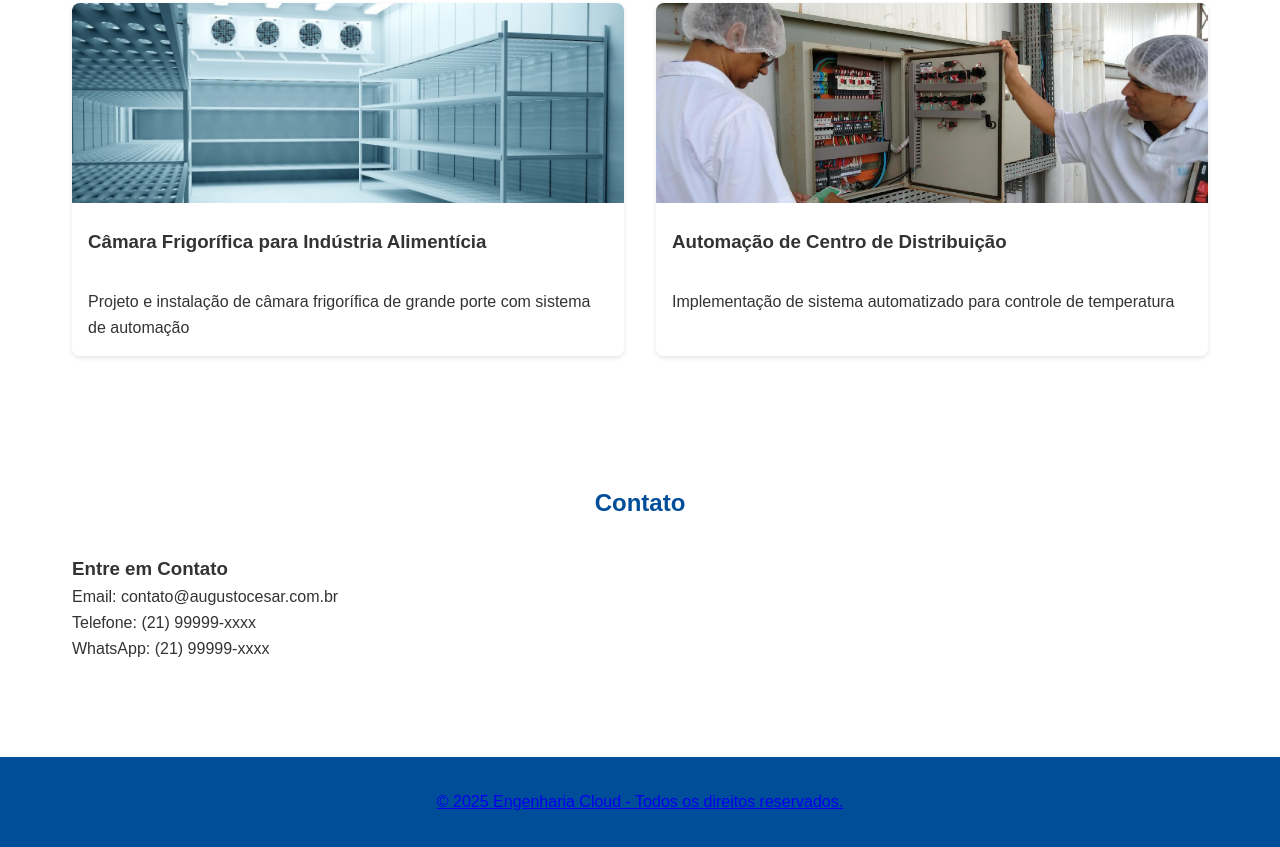
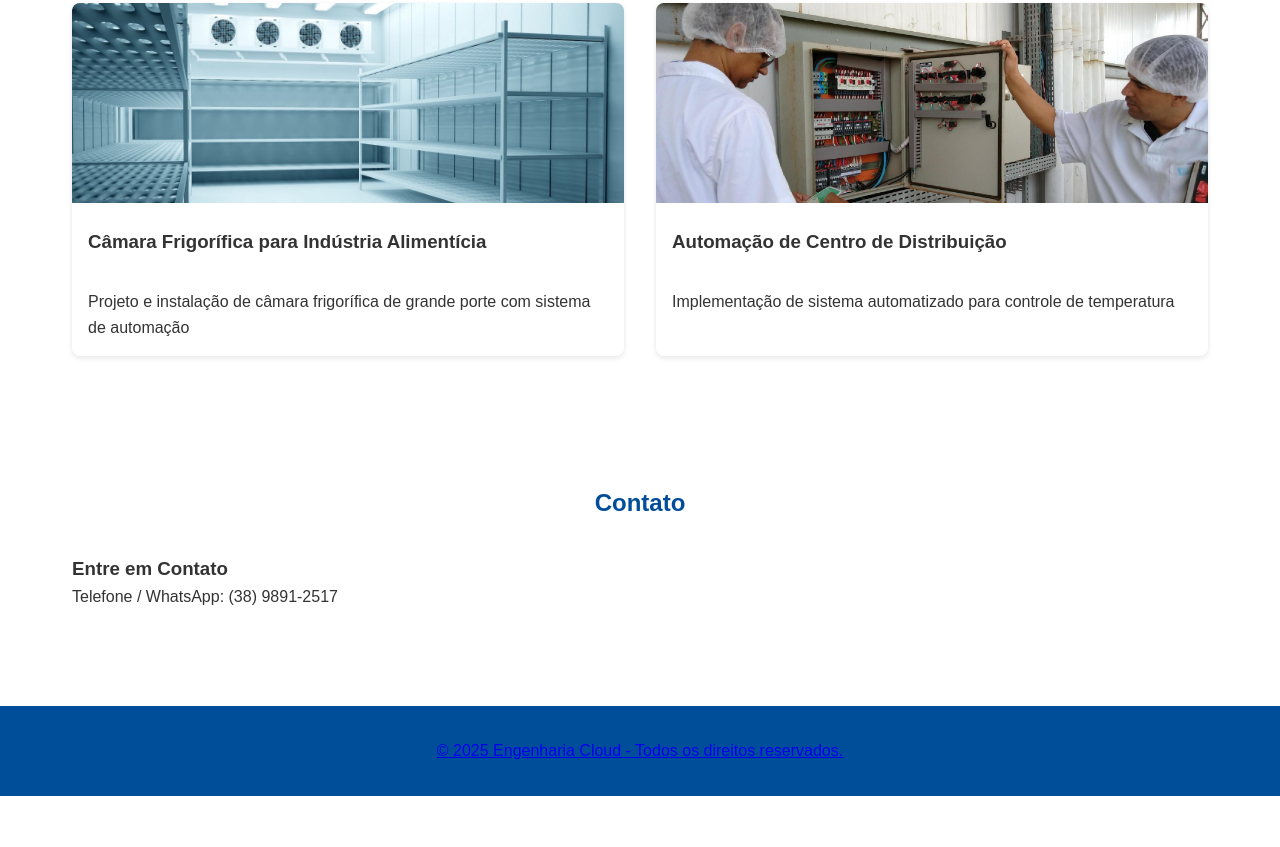
Before and after one commit to EngenhariaCloud/CesarAugusto, a plain HTML site: page index.html in a window 1280 px wide. Shown: the part 1448-2295 px from the top of the page. After the commit the page ends 2244 px from the top, so only its background shows below. Drawn offline with Linux system fonts and the light colour scheme.

Commit message:
Update index.html

```diff
--- a/index.html
+++ b/index.html
@@ -106,9 +106,9 @@
             <div class="contact-content">
                 <div class="contact-info">
                     <h3>Entre em Contato</h3>
-                    <p>Email: contato@augustocesar.com.br</p>
-                    <p>Telefone: (21) 99999-xxxx</p>
-                    <p>WhatsApp: (21) 99999-xxxx</p>
+
+
+                    <p> Telefone / WhatsApp: (38) 9891-2517</p>
                 </div>
 
             </div>
```
